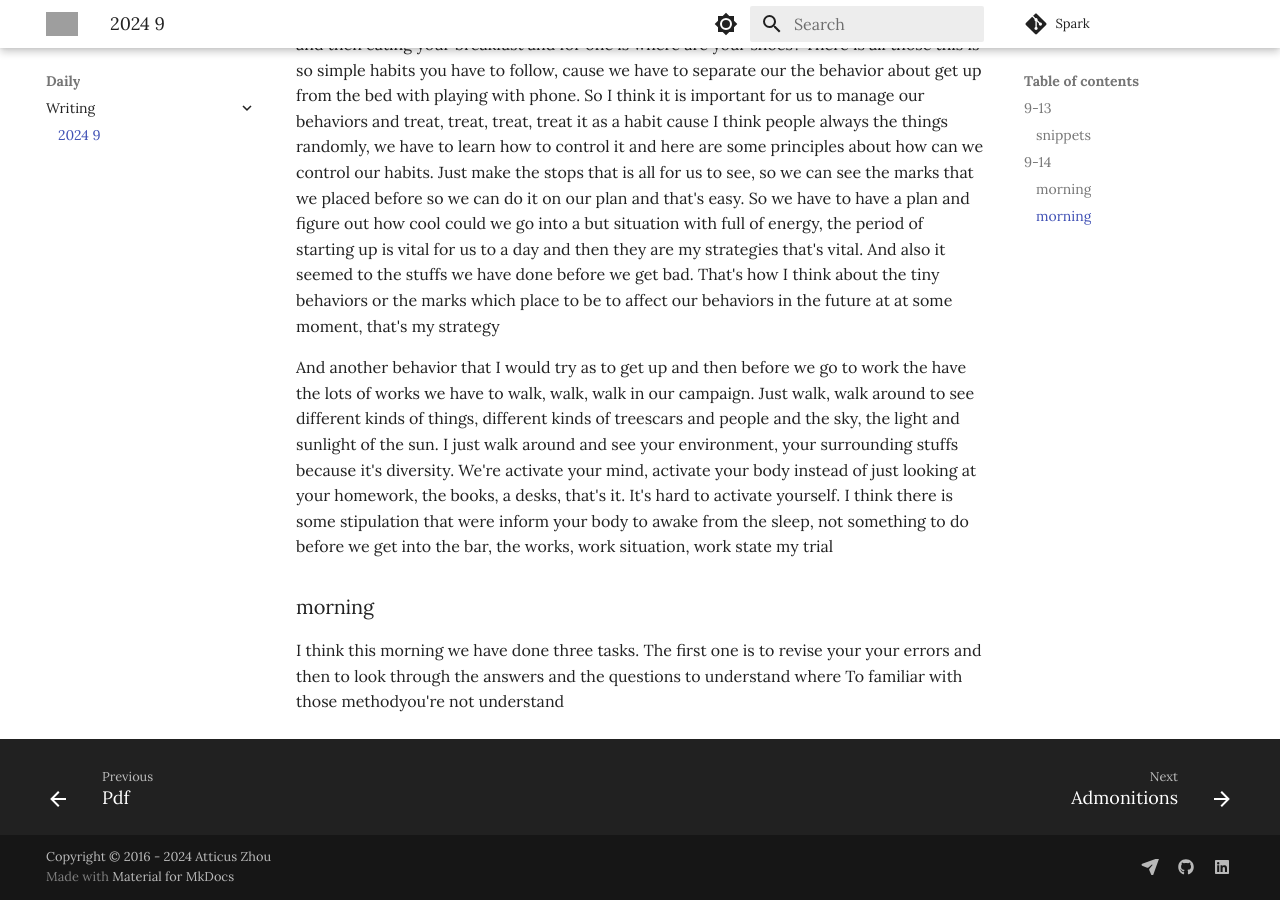
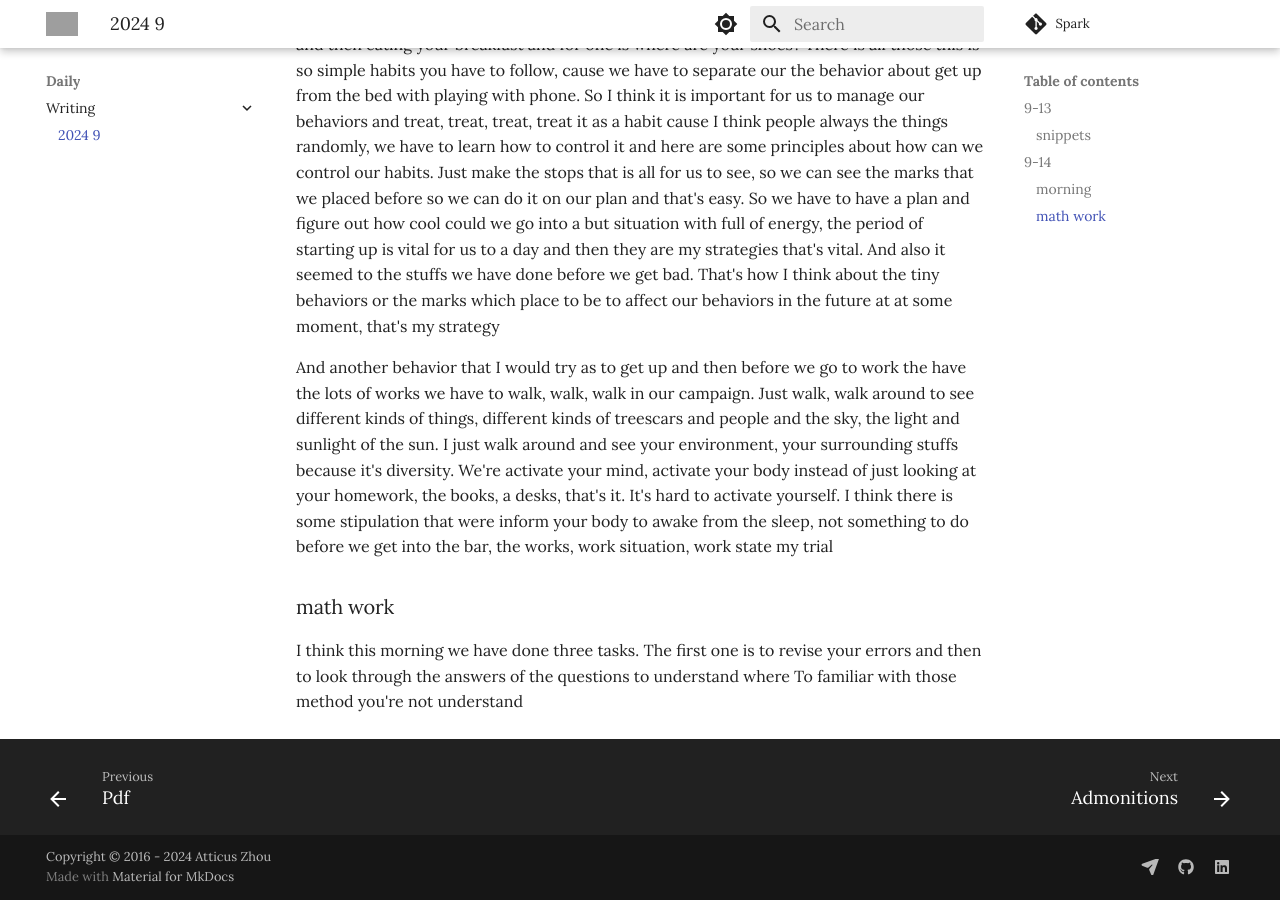
Before and after one commit to Atticuszz/Spark, an MkDocs documentation site: the page built from docs/Daily/writing/2024-9.md, in a window 1280 px wide and 900 px high, scrolled down 1024 px. Built offline with MkDocs 1.6.1 and Material for MkDocs 9.7.7, drawn with Linux system fonts in a browser that asks for light colours; comment, search, counter and statistics services are not loaded; grey boxes are pictures that could not be loaded.

Commit message:
vault backup: 2024-09-14 14:21:39
Affected files:
.obsidian/workspace-mobile.json
docs/Daily/writing/2024-9.md

```diff
--- a/docs/Daily/writing/2024-9.md
+++ b/docs/Daily/writing/2024-9.md
@@ -19,6 +19,6 @@ I do a plan of what should I do as I get up.I think there's raise about several
 
 And another behavior that I would try as to get up and then before we go to work the have the lots of works we have to walk, walk, walk in our campaign. Just walk, walk around to see different kinds of things, different kinds of treescars and people and the sky, the light and sunlight of the sun. I just walk around and see your environment, your surrounding stuffs because it's diversity. We're activate your mind, activate your body instead of just looking at your homework, the books, a desks, that's it. It's hard to activate yourself. I think there is some stipulation that were inform your body to awake from the sleep, not something to do before we get into the bar, the works, work situation, work state my trial
 
-### morning
+### math work
 
-I think this morning we have done three tasks. The first one is to revise your your errors and then to look through the answers and the questions to understand where To familiar with those methodyou're not understand
+I think this morning we have done three tasks. The first one is to revise your errors and then to look through the answers of the questions to understand where To familiar with those method you're not understand
```
Also changed, not shown: 1 other file.
